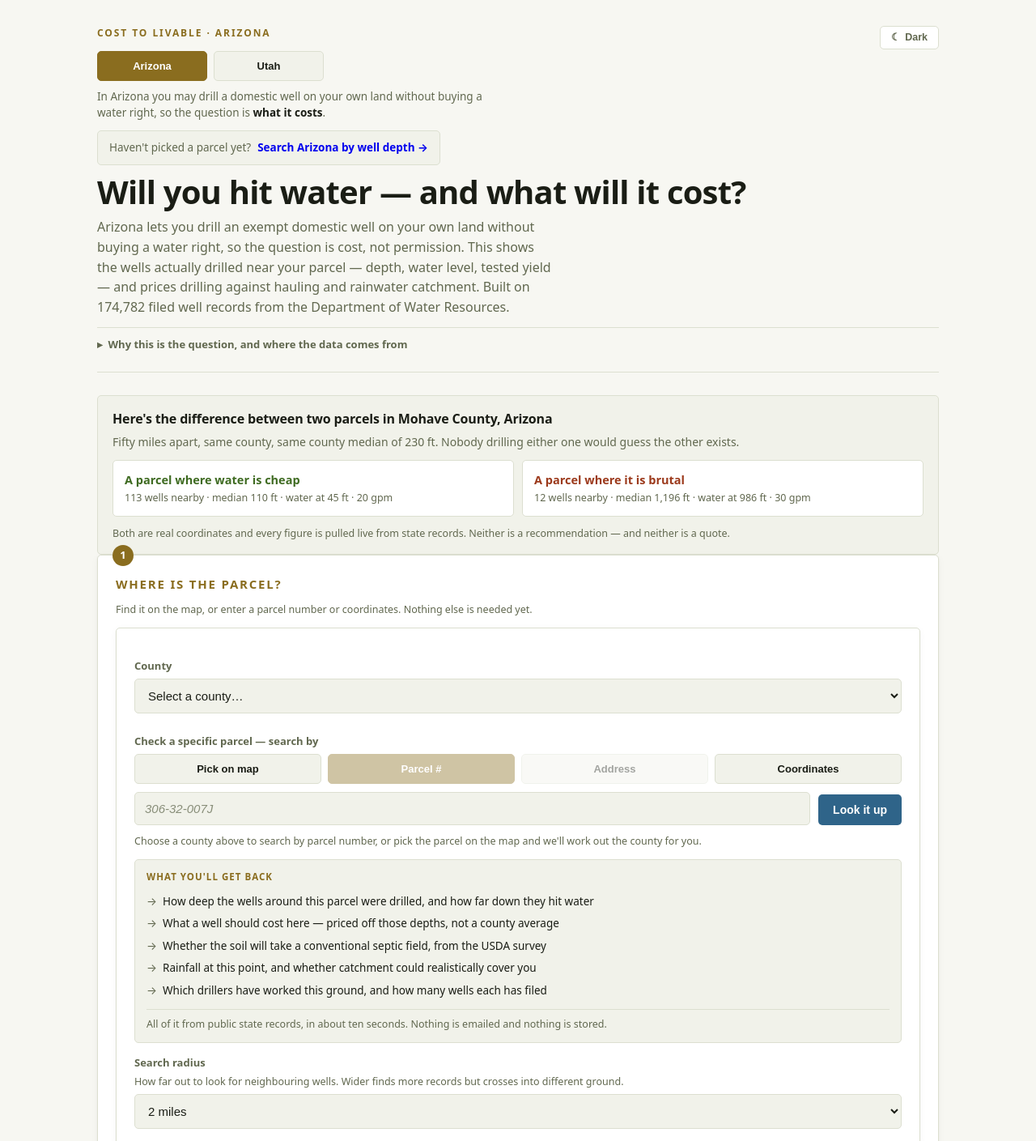
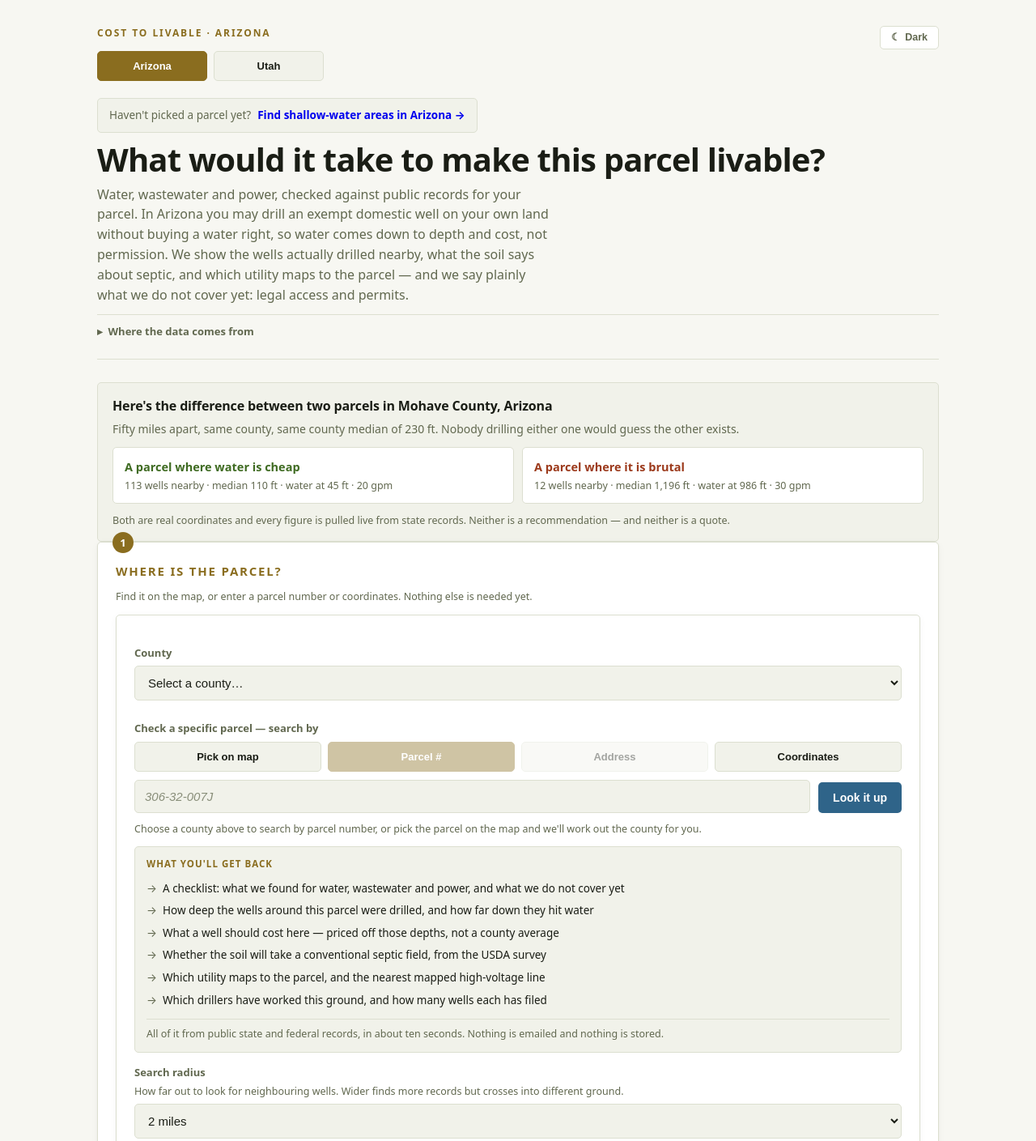
Before and after one commit to suitedconnector/ogprep, a plain HTML site: page app/index.html in a window 1280 px wide. Shown: the top 1409 px of the page at 81% size. Drawn offline with nearby package versions, Linux system fonts and the light colour scheme.

Commit message:
Copy: describe livability, not water alone
Headline, intro, 'what you'll get back', landing comparison and footers now
cover water, wastewater and power, and say plainly that legal access and
permits are not assessed yet and that the power data is not a connection cost.
The state-rule line above the fold is folded into the intro, and the find-page
link is relabelled.

Co-Authored-By: Claude Sonnet 5.5 <noreply@anthropic.com>

```diff
--- a/app/index.html
+++ b/app/index.html
@@ -722,14 +722,14 @@
        first, and it is the thing no land site offers. -->
   <div class="crossLink" id="crossLink">
     Haven't picked a parcel yet?
-    <a href="/find.html">Search Arizona by well depth →</a>
+    <a href="/find.html">Find shallow-water areas in Arizona →</a>
   </div>
-  <h1 id="headline">Will you hit water — and what will it cost?</h1>
+  <h1 id="headline">What would it take to make this parcel livable?</h1>
   <p class="sub" id="headIntro"></p>
   <!-- Background moved behind a toggle. It is worth reading once and never
        again, and at full height it pushed the actual controls below the fold. -->
   <details class="bg">
-    <summary>Why this is the question, and where the data comes from</summary>
+    <summary>Where the data comes from</summary>
     <p class="sub" id="headDetail" style="margin-top:10px;font-size:14px"></p>
     <div id="headGap"></div>
   </details>
@@ -936,6 +936,7 @@
   <span class="pill">County data: 174,782 ADWR well records</span>
   <span class="pill">Local lookup: ADWR Well Registry / Wells55 (live)</span>
   <span class="pill">Soil: USDA-NRCS SSURGO (live)</span>
+  <span class="pill">Power: HIFLD utility territories and lines (snapshot)</span>
   <span class="pill">Costs: 2026 published AZ ranges</span>
   <p><strong>Septic suitability</strong> comes from the Soil Survey Geographic Database (SSURGO), compiled by the
   National Cooperative Soil Survey over roughly a century of field mapping and laboratory analysis, at scales from
@@ -1105,11 +1106,12 @@ const STATES = {
   AZ: {
     name: "Arizona",
     kicker: "Cost to Livable · Arizona",
-    question: "Will you hit water — and what will it cost?",
-    intro: "Arizona lets you drill an exempt domestic well on your own land without buying a water right, "+
-           "so the question is cost, not permission. This shows the wells actually drilled near your parcel — "+
-           "depth, water level, tested yield — and prices drilling against hauling and rainwater catchment. "+
-           "Built on 174,782 filed well records from the Department of Water Resources.",
+    question: "What would it take to make this parcel livable?",
+    intro: "Water, wastewater and power, checked against public records for your parcel. In Arizona you may "+
+           "drill an exempt domestic well on your own land without buying a water right, so water comes down "+
+           "to depth and cost, not permission. We show the wells actually drilled nearby, what the soil says "+
+           "about septic, and which utility maps to the parcel — and we say plainly what we do not cover yet: "+
+           "legal access and permits.",
     detail: "Built on <strong>174,782 filed well records</strong>. Statewide medians run 105 ft in Graham to "+
             "490 ft in Pinal — but the county figure can be wildly wrong for one spot. Around Golden Valley in "+
             "Mohave, wells run three to six times the county median. That difference is tens of thousands of dollars.",
@@ -1125,20 +1127,22 @@ const STATES = {
            coords:"35.2178, -114.2225", radius:"3220",
            note:"12 wells nearby · median 1,196 ft · water at 986 ft · 30 gpm" }
     },
-    expect: ["How deep the wells around this parcel were drilled, and how far down they hit water",
+    expect: ["A checklist: what we found for water, wastewater and power, and what we do not cover yet",
+             "How deep the wells around this parcel were drilled, and how far down they hit water",
              "What a well should cost here — priced off those depths, not a county average",
              "Whether the soil will take a conventional septic field, from the USDA survey",
-             "Rainfall at this point, and whether catchment could realistically cover you",
+             "Which utility maps to the parcel, and the nearest mapped high-voltage line",
              "Which drillers have worked this ground, and how many wells each has filed"]
   },
   UT: {
     name: "Utah",
     kicker: "Cost to Livable · Utah",
-    question: "Are you allowed to drill here at all?",
+    question: "Can you get water here — and what else would this parcel need?",
     intro: "Utah requires an approved water right before you can drill, and in closed basins like Cedar Valley "+
-           "in Iron County the State Engineer has stopped issuing new ones. So the binding question isn't depth — "+
-           "it's whether a right already exists that you can use. This shows the points of diversion on record "+
-           "near your parcel, what they're approved for, and how senior they are.",
+           "in Iron County the State Engineer has stopped issuing new ones. So the first question isn't depth — "+
+           "it's whether a right already exists that you can use. We show the points of diversion on record "+
+           "near your parcel, what they're approved for and how senior they are, then the soil for septic and "+
+           "which utility maps here. Legal access and permits are not covered yet.",
     // Deliberately no longer asserts what is near any particular town — the
     // lookup answers that per point, and a static claim that contradicts the
     // live result destroys trust in both.
@@ -1165,7 +1169,8 @@ const STATES = {
              "Whether any are <strong>domestic</strong>, which is the one a home actually needs",
              "How deep nearby wells went, read from the drillers' own filed logs",
              "Dry holes on record — wells that were drilled here and found nothing",
-             "Which drillers have worked this ground, and soil suitability for septic"]
+             "Soil suitability for septic, and which utility maps to the parcel",
+             "What we do not cover yet — legal access and permits — and who to ask"]
   }
 };
 
@@ -1222,7 +1227,7 @@ function applyState(code){
   $("expect").style.display = $("wellList").children.length ? "none" : "";
   $("expect").innerHTML = "<div class='expectHd'>What you'll get back</div><ul>"+
     s.expect.map(x=>"<li>"+x+"</li>").join("")+"</ul>"+
-    "<div class='expectFoot'>All of it from public state records, in about ten seconds. "+
+    "<div class='expectFoot'>All of it from public state and federal records, in about ten seconds. "+
     "Nothing is emailed and nothing is stored.</div>";
 
   // Worked examples, rebuilt for the state on screen. Hidden once a real
@@ -1242,11 +1247,9 @@ function applyState(code){
   // The depth grid is Arizona-only until Utah's bulk well export is unlocked.
   $("crossLink").style.display = code==="AZ" ? "" : "none";
 
-  $("stateWhy").innerHTML = code==="AZ"
-    ? "In Arizona you may drill a domestic well on your own land without buying a water right, "+
-      "so the question is <strong>what it costs</strong>."
-    : "In Utah you may not drill without an approved water right, and in closed basins the state "+
-      "has stopped issuing them — so the question is <strong>whether you're allowed at all</strong>.";
+  // The state's legal rule is in the intro under the headline now; saying it twice
+  // above the fold pushed the parcel controls down.
+  $("stateWhy").innerHTML = "";
 
   $("kicker").textContent   = s.kicker;
   $("headline").textContent = s.question;
```
Also changed, not shown: index.html (+8 -6 lines).
